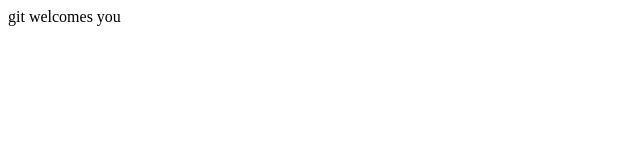
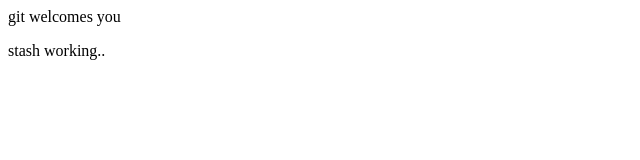
Before and after one commit to umashankarkopparapu9-stack/GitDemo, a plain HTML site: page index.html in a window 1280 px wide. Shown: the full height of the page, 0-640 px from the left. Drawn offline with Linux system fonts and the light colour scheme.

Commit message:
latest changes

```diff
--- a/index.html
+++ b/index.html
@@ -1 +1,2 @@
 git welcomes you
+<p> stash working..</p>
```
